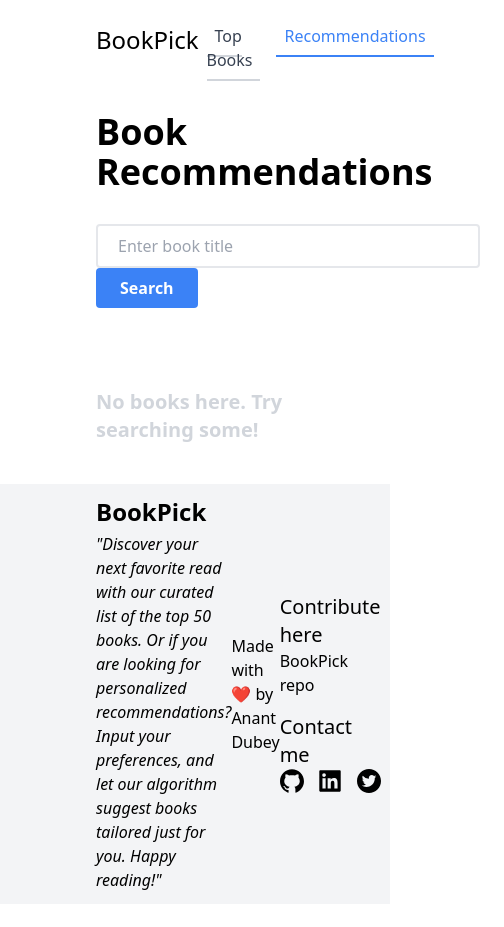
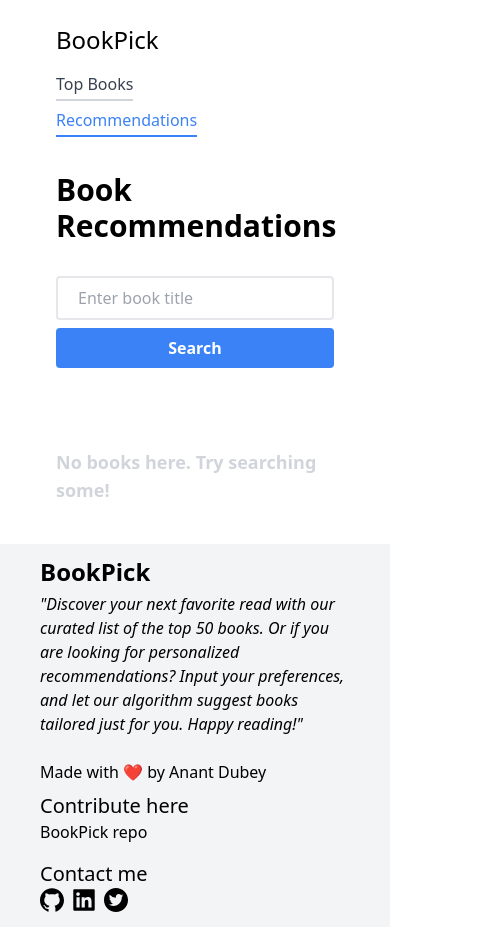
Before and after one commit to dubeyanant/BookPick, a React (Vite) app: page /recommendations in a window 390 px wide. Shown: the whole page, 504 px wide, since content can reach past the window. Before the commit the page ends 904 px from the top, so only its background shows below. Built offline with nearby package versions, Linux system fonts and the light colour scheme; the HTML template or start-up script is replaced by a standard one.

Commit message:
style: made it responsive

```diff
--- a/src/components/Footer.jsx
+++ b/src/components/Footer.jsx
@@ -7,8 +7,8 @@
 const Footer = () => {
   return (
     <div className="bg-gray-100 mt-auto">
-      <div className="flex justify-between container mx-auto px-10 py-3">
-        <div className="ml-14 max-w-xs flex flex-col">
+      <div className="flex flex-col lg:flex-row justify-between container mx-auto px-10 py-3">
+        <div className="max-w-xs flex flex-col mb-6 lg:mb-0">
           <h1 className="font-semibold text-2xl">BookPick</h1>
           <p className="italic font-normal mt-1">
             "Discover your next favorite read with our curated list of the top
@@ -17,16 +17,16 @@
             just for you. Happy reading!"
           </p>
         </div>
-        <p className="flex justify-center flex-col">
+        <p className="flex justify-center flex-col lg:ml-10 mb-2 lg:mb-0">
           Made with ❤️ by Anant Dubey
         </p>
-        <div className="mr-14 flex flex-col justify-center">
+        <div className="flex flex-col justify-center lg:mr-10">
           <h1 className="text-xl">Contribute here</h1>
           <a href="https://github.com/dubeyanant/BookPick" className="mr-3">
             <p className="font-light">BookPick repo</p>
           </a>
           <h1 className="text-xl mt-4">Contact me</h1>
-          <div className="flex justify-between">
+          <div className="flex gap-2 lg:justify-between">
             <a href="https://github.com/dubeyanant">
               <GithubFilled style={{ fontSize: "24px" }} />
             </a>
--- a/src/components/Header.jsx
+++ b/src/components/Header.jsx
@@ -1,41 +1,35 @@
 import { NavLink } from "react-router-dom";
+
+const NavigationLink = ({ to, children }) => (
+  <NavLink
+    to={to}
+    className={({ isActive }) =>
+      [
+        isActive
+          ? "text-blue-500 border-blue-500"
+          : "text-gray-700 border-gray-300 hover:border-gray-700",
+      ] + " pl-0 pb-1 sm:p-2 transition-colors border-b-2"
+    }
+  >
+    {children}
+  </NavLink>
+);
 
 const Header = () => {
   return (
-    <div className="flex justify-between mb-10 mx-14">
+    <div className="flex flex-col sm:flex-row justify-between mb-10 mx-4 lg:mx-14">
       <h1 className="font-medium text-2xl">BookPick</h1>
 
-      <ul className="flex font-medium">
-        <li className="px-2">
-          <NavLink
-            to="/"
-            className={({ isActive }) =>
-              [
-                isActive
-                  ? "text-blue-500 border-blue-500"
-                  : "text-gray-700 border-gray-300 hover:border-gray-700",
-              ] + " p-2 transition-colors border-b-2"
-            }
-          >
-            Top Books
-          </NavLink>
+      <ul className="flex font-medium flex-col sm:flex-row gap-3 sm:gap-0 mt-4 sm:mt-0">
+        <li>
+          <NavigationLink to="/">Top Books</NavigationLink>
         </li>
-        <li className="px-2">
-          <NavLink
-            to="/recommendations"
-            className={({ isActive }) =>
-              [
-                isActive
-                  ? "text-blue-500 border-blue-500"
-                  : "text-gray-700 border-gray-300 hover:border-gray-700",
-              ] + " p-2 transition-colors border-b-2"
-            }
-          >
-            Recommendations
-          </NavLink>
+        <li>
+          <NavigationLink to="/recommendations">Recommendations</NavigationLink>
         </li>
       </ul>
     </div>
   );
 };
+
 export default Header;
--- a/src/components/Home.jsx
+++ b/src/components/Home.jsx
@@ -2,21 +2,25 @@
 
 const Home = () => {
   return (
-    <div className="mx-14 mb-10">
-      <h1 className="text-4xl font-semibold mb-8">Top 50 Books</h1>
-      <div className="grid grid-cols-4 gap-4">
+    <div className="mx-4 lg:mx-14 mb-10">
+      <h1 className="text-3xl md:text-4xl lg:text-5xl font-semibold mb-8">
+        Top 50 Books
+      </h1>
+      <div className="grid grid-cols-1 sm:grid-cols-2 md:grid-cols-3 lg:grid-cols-4 gap-4">
         {popularBooks.map((item) => (
-          <div className="mb-2">
+          <div key={item["Book-Title"]} className="mb-2">
             <img
               src={item["Image-URL-M"]}
               alt={item["Book-Title"]}
-              className="object-cover h-72 rounded"
+              className="object-cover h-64 sm:h-72 rounded"
             />
-            <p className="font-bold text-xl mt-3 mr-5 pr-10">
+            <p className="font-bold text-lg lg:text-xl xl:text-2xl mt-3 mr-5 pr-10">
               {item["Book-Title"]}
             </p>
-            <p className="font-medium text-lg">{item["Book-Author"]}</p>
-            <p>
+            <p className="font-medium text-base lg:text-lg xl:text-xl">
+              {item["Book-Author"]}
+            </p>
+            <p className="text-sm lg:text-base xl:text-lg">
               Votes: <span className="font-medium">{item["num_rating"]}</span>{" "}
               &#8226; Rating:{" "}
               <span className="font-medium">
--- a/src/components/Recommendations.jsx
+++ b/src/components/Recommendations.jsx
@@ -1,4 +1,4 @@
-import { useState } from "react";
+import React, { useState } from "react";
 
 import books from "../assets/books_modified.json";
 import pt from "../assets/pt.json";
@@ -13,7 +13,7 @@
   };
 
   const recommend = (bookName) => {
-    if (bookName == "") return [];
+    if (bookName === "") return [];
 
     const index = pt.indexOf(bookName);
 
@@ -55,44 +55,49 @@
   };
 
   return (
-    <div className="mx-14 mb-10">
-      <h1 className="text-4xl font-semibold mb-8">Book Recommendations</h1>
+    <div className="mx-4 lg:mx-14 mb-10">
+      <h1 className="text-3xl md:text-4xl lg:text-5xl font-semibold mb-8">
+        Book Recommendations
+      </h1>
       <form action="/search" method="get" className="mb-12">
         <input
           type="text"
           value={searchTerm}
           onChange={handleInputChange}
           placeholder="Enter book title"
-          className="border-solid border-2 rounded py-2 px-5 mr-6 border-gray-200 w-96"
+          className="border-solid border-2 rounded py-2 px-5 mb-2 lg:mr-2 lg:mb-0 border-gray-200 w-full lg:w-96"
         />
         <button
           type="submit"
           onClick={handleClick}
-          className="bg-blue-500 px-6 py-2 font-semibold text-white rounded"
+          className="bg-blue-500 px-6 py-2 font-semibold text-white rounded w-full lg:w-auto"
         >
           Search
         </button>
       </form>
       {recom.length > 0 ? (
-        <div className="grid grid-cols-4 gap-4">
-          {recom.map((item) => (
-            <div className="mb-2">
+        <div className="grid grid-cols-1 sm:grid-cols-2 md:grid-cols-3 lg:grid-cols-4 gap-4">
+          {recom.map((item, index) => (
+            <div key={index} className="mb-2">
               <img
                 src={item[2]}
                 alt={item[0]}
-                className="object-cover h-72 rounded"
+                className="object-cover h-64 sm:h-72 rounded"
               />
-              <p className="font-bold text-xl mt-3">{item[0]}</p>
-              <p>{item[1]}</p>
+              <p className="font-bold text-lg lg:text-xl xl:text-2xl mt-3">
+                {item[0]}
+              </p>
+              <p className="text-base lg:text-lg xl:text-xl">{item[1]}</p>
             </div>
           ))}
         </div>
       ) : (
-        <p className="font-semibold text-xl text-gray-300 pt-8">
+        <p className="font-semibold text-lg lg:text-xl xl:text-2xl text-gray-300 pt-8">
           No books here. Try searching some!
         </p>
       )}
     </div>
   );
 };
+
 export default Recommendations;
```
